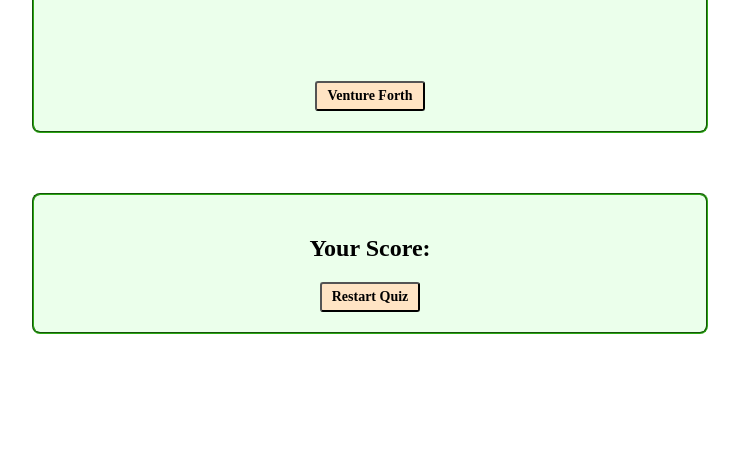
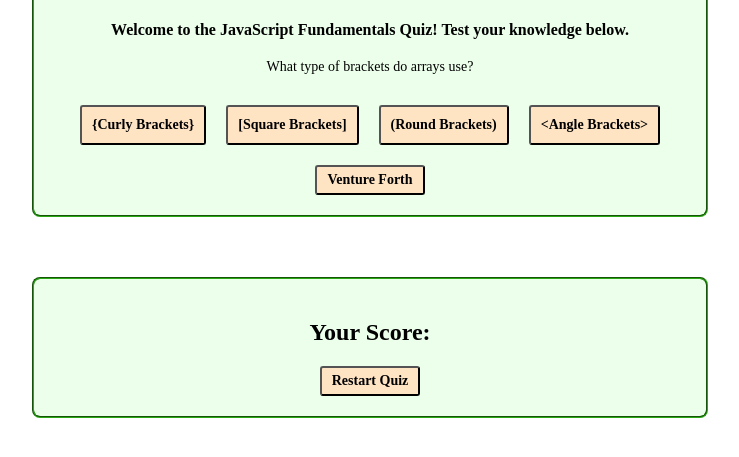
Before and after one commit to juleshaman88/DOM-Javascript-Quiz, a plain HTML site: page index.html in a window 1280 px wide. Both pictures are taken after a click on the button "Venture Forth". Shown: the part 119-576 px from the top of the page, without its empty margins (270-1009 px from the left). Drawn offline with Linux system fonts and the light colour scheme.

Commit message:
Finalized javascript.

```diff
--- a/app.js
+++ b/app.js
@@ -1,6 +1,6 @@
 const introParagraph = document.getElementById("introParagraph");
-const createQuestionButton = document.getElementById("questionContainer");
-const createOptions = document.getElementById("optionsContainer");
+const questionContainer = document.getElementById("questionContainer");
+const optionsContainer = document.getElementById("optionsContainer");
 const nextButton = document.getElementById("nextButton");
 const scoreContainer = document.getElementById("scoreContainer");
 const scoreDisplay = document.getElementById("score");
@@ -10,61 +10,98 @@ let currentQuestionIndex = 0;
 let score = 0;
 let attemptCount = 0;
 
-const quizData = [{
+const quizData = [
+  {
     question: "What type of brackets do arrays use?",
     options: ["{Curly Brackets}", "[Square Brackets]", "(Round Brackets)", "<Angle Brackets>"],
     answer: 1
   },
   {
-    question: "What does continue do inside a loop?",
-    options: ["Skips a current iteration and moves onto the next in the loop.", "Restarts the loop from the beginning.", "Terminates the loop without finishing.", "Exits the loop completely."],
+    question: "What does `continue` do inside a loop?",
+    options: [
+      "Skips a current iteration and moves onto the next in the loop.",
+      "Restarts the loop from the beginning.",
+      "Terminates the loop without finishing.",
+      "Exits the loop completely."
+    ],
     answer: 0
   },
   {
     question: "If I write for (let i = 10; i > 0; i--), what direction does the loop move?",
-    options: ["The loop moves in a randomized order.", "The loop does not execute.", "The loop moves in a descending order.", "The loop counts in an ascending order."],
+    options: [
+      "The loop moves in a randomized order.",
+      "The loop does not execute.",
+      "The loop moves in a descending order.",
+      "The loop counts in an ascending order."
+    ],
     answer: 2
   },
   {
     question: "What is the main benefit of separating the CSS from the JavaScript code?",
-    options: ["It makes the script run faster.", "It prevents items from working.", "It allows CSS to be reused and keep code cleaner.", "It hides HTML content."],
+    options: [
+      "It makes the script run faster.",
+      "It prevents items from working.",
+      "It allows CSS to be reused and keep code cleaner.",
+      "It hides HTML content."
+    ],
     answer: 2
   },
   {
     question: "Where do you write JavaScript in a web project?",
-    options: ["In an image file.", "In the CSS file.", "In your browser's console bar.", "In the .js file that is linked to HTML using the <script> tag."],
-    answer: 3},
-{    question: "What is the MAIN purpose of a loop in programming?",
-    options: ["To add color to web pages.", "To store information", "To repeat instructiosn until a condition is met.", "To make decisions between two options."],
-    answer: 2 }];
+    options: [
+      "In an image file.",
+      "In the CSS file.",
+      "In your browser's console bar.",
+      "In a .js file linked to the HTML using the <script> tag."
+    ],
+    answer: 3
+  },
+  {
+    question: "What is the MAIN purpose of a loop in programming?",
+    options: [
+      "To add color to web pages.",
+      "To store information.",
+      "To repeat instructions until a condition is met.",
+      "To make decisions between two options."
+    ],
+    answer: 2
+  }
+];
 
-function updateIntro(){
+function updateIntro() {
   attemptCount++;
   const intros = [
-    "Welcome to the Javascript Fundamentals Quiz! Test your knowledge below.",
-    "Back for round two? Have your notes ready - let's go!",
-    "Third time is a charm - try taking your time!"   ]
+    "Welcome to the JavaScript Fundamentals Quiz! Test your knowledge below.",
+    "Ready for another round? Let’s see if you can beat your last score!",
+    "Back again? A coding legend in the making!",
+    "You’re unstoppable! Let’s improve that score even more."
+  ];
+  introParagraph.textContent = intros[Math.min(attemptCount - 1, intros.length - 1)];
 }
 
-function createQuestion(){
-    const current = quizData (currentQuestionIndex);
+function showQuestion() {
+  const current = quizData[currentQuestionIndex];
   questionContainer.textContent = current.question;
+
   optionsContainer.innerHTML = "";
   current.options.forEach((optionText, index) => {
     const button = document.createElement("button");
     button.textContent = optionText;
-        button.addEventListener("click", () => slectAnswer(index));
+    button.classList.add("optionButton");
+    button.addEventListener("click", () => selectAnswer(index));
     optionsContainer.appendChild(button);
-    })
+  });
 }
 
 function selectAnswer(selectedIndex) {
-    const correctIndex = quizData [currentQuestionIndex].answer;
+  const correctIndex = quizData[currentQuestionIndex].answer;
   if (selectedIndex === correctIndex) {
     score++;
   }
+
   currentQuestionIndex++;
-    if (currentQuestionIndex < quizData.length){
+
+  if (currentQuestionIndex < quizData.length) {
     showQuestion();
   } else {
     showScore();
@@ -74,21 +111,25 @@ function selectAnswer(selectedIndex) {
 function showScore() {
   document.getElementById("quizContainer").classList.add("hidden");
   scoreContainer.classList.remove("hidden");
-    scoreDisplay.textContent = `$(score)' / $(quizData.length)`;
+  scoreDisplay.textContent = `${score} / ${quizData.length}`;
 }
 
-function restartQuiz () {
-    currentquestionIndex = 0;
+function restartQuiz() {
+  currentQuestionIndex = 0;
   score = 0;
+
   scoreContainer.classList.add("hidden");
   document.getElementById("quizContainer").classList.remove("hidden");
   updateIntro();
+
   showQuestion();
 }
 
-nextButton.addEventListener.add("click", () => {
+
+nextButton.addEventListener("click", () => {
   nextButton.classList.add("hidden");
-    updateIntro ();
+  updateIntro();
   showQuestion();
 });
+
 restartButton.addEventListener("click", restartQuiz);
--- a/styles.css
+++ b/styles.css
@@ -11,6 +11,7 @@ body{
 
 h1{
     font-size: 36px;
+    font-weight: 600;
 }
 
 #quizContainer, #scoreContainer {
@@ -35,7 +36,15 @@ button:hover{
     background-color: #2aa813;
 }
 
-#introParagraph, #questionContainer, #optionsContainer{
+#introParagraph{
+    font-family: 'Times New Roman', Times, serif;
+    font-size: 16px;
+    color: black;
+    font-weight: 600;
+    padding-bottom: 10px;
+}
+
+#questionContainer, #optionsContainer{
     font-family: 'Times New Roman', Times, serif;
     font-size: 14px;
     color: black;
@@ -43,3 +52,12 @@ button:hover{
     justify-content: center;
     padding: 10px;
 }
+
+.optionButton {
+    margin: 10px;
+    padding: 10px;
+}
+
+.optionButton:hover {
+    background-color: rgb(243, 188, 122);
+}
```
Lines whose indentation alone changed are shown as unchanged.
